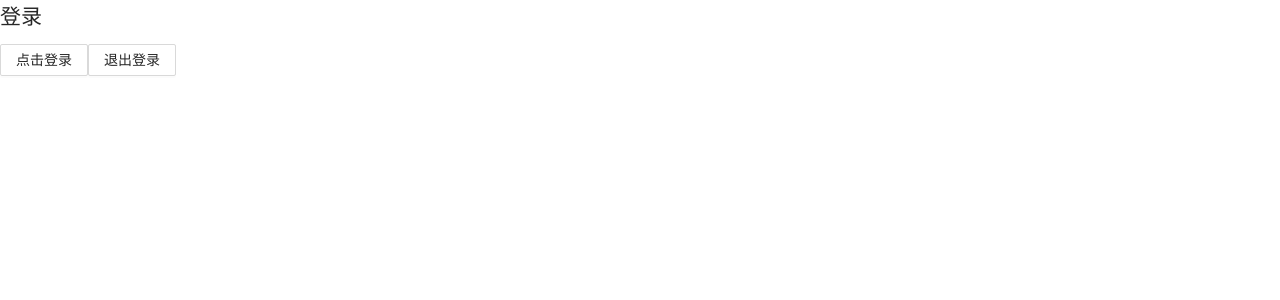
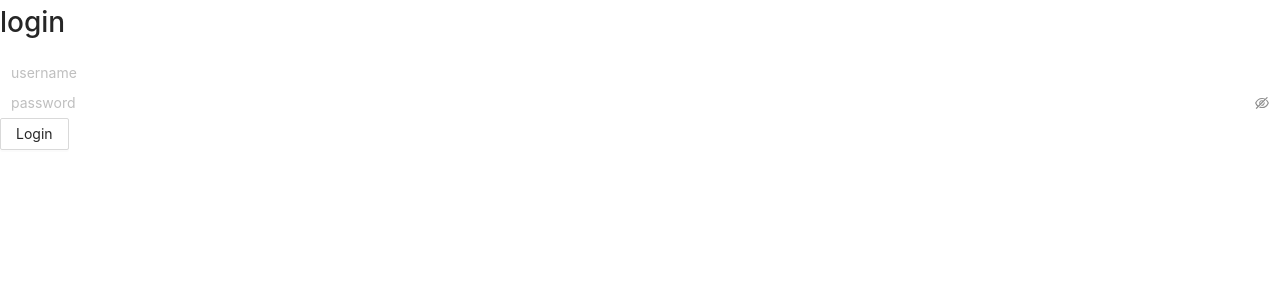
Before and after one commit to liu-DR/practice_react, a React app: page /assembly/guide#/login in a window 1280 px wide. Shown: the top 300 px of the page. Built offline with nearby package versions, Linux system fonts and the light colour scheme.

Commit message:
搭建登陆页面

```diff
--- a/src/components/index.less
+++ b/src/components/index.less
@@ -24,3 +24,35 @@
     width: 100px;
     height: 100px;
 }
+
+.login{
+    height: inherit;
+    background: linear-gradient(to right, rgb(251, 199, 212), rgb(151, 150, 240));
+    display: flex;
+    align-items: center;
+    justify-content: center;
+    .loginContnet{
+        width: 350px;
+        height: 500px;
+        background: #ffffff;
+        border-radius: 20px;
+        padding: 40px;
+        text-align: center;
+        :global{
+            .ant-input-borderless {
+                border-bottom: 1px solid #cccccc;
+            }
+            .ant-btn{
+                width: 270px;
+                background: linear-gradient(to right, rgb(151, 150, 240), rgb(251, 199, 212));
+            }
+            .ant-row .ant-col{
+                margin-bottom: 20px;
+            }
+
+            .ant-input-password {
+                border-bottom: 1px solid red;
+            }
+        }
+    }
+}
--- a/src/components/login/Login.tsx
+++ b/src/components/login/Login.tsx
@@ -3,11 +3,15 @@ import { connect } from 'react-redux'
 import {useNavigate} from 'react-router-dom'
 import {
     Button,
-    Spin
+    Spin,
+    Input,
+    Row,
+    Col
 } from 'antd'
 import { Modals } from '@/modals/index'
 import styles from '../index.less'
 
+const {Password} = Input
 
 const Login = (props) => {
 
@@ -24,9 +28,18 @@ const Login = (props) => {
 
     return (
         <div className={styles.login}>
-            <h2>登录</h2>
-            <Button onClick={() => submit()}>点击登录</Button>
-            <Button onClick={() => signout()}>退出登录</Button>
+            <div className={styles.loginContnet}>
+                <h1>login</h1>
+                <Row>
+                    <Col span={24}>
+                        <Input placeholder='username' bordered={false}/>
+                    </Col>
+                    <Col span={24}>
+                        <Password placeholder='password' bordered={false}/>
+                    </Col>
+                </Row>
+                <Button>Login</Button>
+            </div>
         </div>
     )
 }
```
